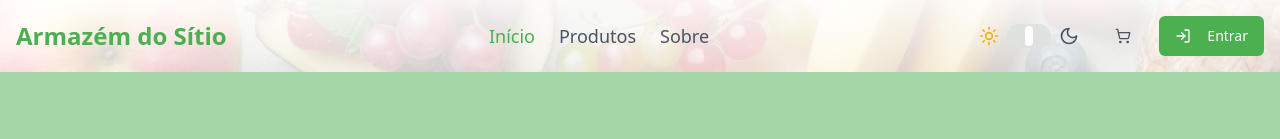
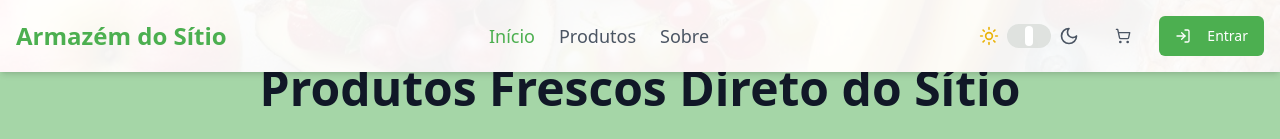
Before and after one commit to JVSales0/armazem-do-sitio, a React (Vite) app: page / in a window 1280 px wide. Shown: the top 139 px of the page. Built offline with nearby package versions, Linux system fonts and the light colour scheme.

Commit message:
Fix: Sticky header on scroll
Make the header stick to the top of the screen when scrolling.

```diff
--- a/src/components/layout/Header.tsx
+++ b/src/components/layout/Header.tsx
@@ -1,3 +1,4 @@
+
 import { useState } from "react";
 import { Link, useLocation } from "react-router-dom";
 import { useAuth } from "@/contexts/AuthContext";
@@ -15,6 +16,22 @@ export const Header = () => {
   const { unreadCount } = useNotifications();
   const location = useLocation();
   const [mobileMenuOpen, setMobileMenuOpen] = useState(false);
+  const [scrolled, setScrolled] = useState(false);
+
+  // Adicionar evento de scroll para detectar quando a página é rolada
+  useState(() => {
+    const handleScroll = () => {
+      const isScrolled = window.scrollY > 10;
+      if (isScrolled !== scrolled) {
+        setScrolled(isScrolled);
+      }
+    };
+
+    window.addEventListener("scroll", handleScroll);
+    return () => {
+      window.removeEventListener("scroll", handleScroll);
+    };
+  }, [scrolled]);
 
   const nav = [
     { name: "Início", href: "/" },
@@ -28,9 +45,9 @@ export const Header = () => {
   };
 
   return (
-    <header className="relative bg-transparent z-20">
+    <header className={`${scrolled ? 'fixed top-0 left-0 right-0 shadow-md' : 'relative'} bg-transparent z-40 transition-all duration-300`}>
       {/* Header background image with gradient overlay */}
-      <div className="absolute inset-0 w-full h-full bg-gradient-to-b from-white/95 dark:from-gray-900/95 to-white/80 dark:to-gray-900/80 -z-10"></div>
+      <div className={`absolute inset-0 w-full h-full ${scrolled ? 'bg-white/95 dark:bg-gray-900/95' : 'bg-gradient-to-b from-white/95 dark:from-gray-900/95 to-white/80 dark:to-gray-900/80'} -z-10`}></div>
       <div
         className="absolute inset-0 w-full h-full -z-20 bg-cover bg-center"
         style={{ backgroundImage: 'url("/lovable-uploads/50f5adb4-3361-4d85-bdcd-bfc11e4d384c.png")' }}
--- a/src/components/layout/Layout.tsx
+++ b/src/components/layout/Layout.tsx
@@ -1,5 +1,5 @@
 
-import { ReactNode, useEffect } from "react";
+import { ReactNode, useEffect, useState } from "react";
 import Header from "./Header";
 import Footer from "./Footer";
 
@@ -8,6 +8,8 @@ interface LayoutProps {
 }
 
 const Layout = ({ children }: LayoutProps) => {
+  const [scrolled, setScrolled] = useState(false);
+
   // Inicialize o tema com base na preferência do usuário
   useEffect(() => {
     const savedTheme = localStorage.getItem("theme");
@@ -18,12 +20,26 @@ const Layout = ({ children }: LayoutProps) => {
     } else {
       document.documentElement.classList.remove("dark");
     }
-  }, []);
+
+    // Adicionar detecção de scroll para ajustar o padding quando o cabeçalho ficar fixo
+    const handleScroll = () => {
+      const isScrolled = window.scrollY > 10;
+      if (isScrolled !== scrolled) {
+        setScrolled(isScrolled);
+      }
+    };
+
+    window.addEventListener("scroll", handleScroll);
+    return () => {
+      window.removeEventListener("scroll", handleScroll);
+    };
+  }, [scrolled]);
 
   return (
     <div className="flex flex-col min-h-screen bg-background">
       <Header />
-      <main className="flex-grow bg-background relative z-10">{children}</main>
+      {/* Adicionar padding-top quando o header estiver fixo */}
+      <main className={`flex-grow bg-background relative z-10 ${scrolled ? 'pt-20' : ''}`}>{children}</main>
       <Footer />
     </div>
   );
```
